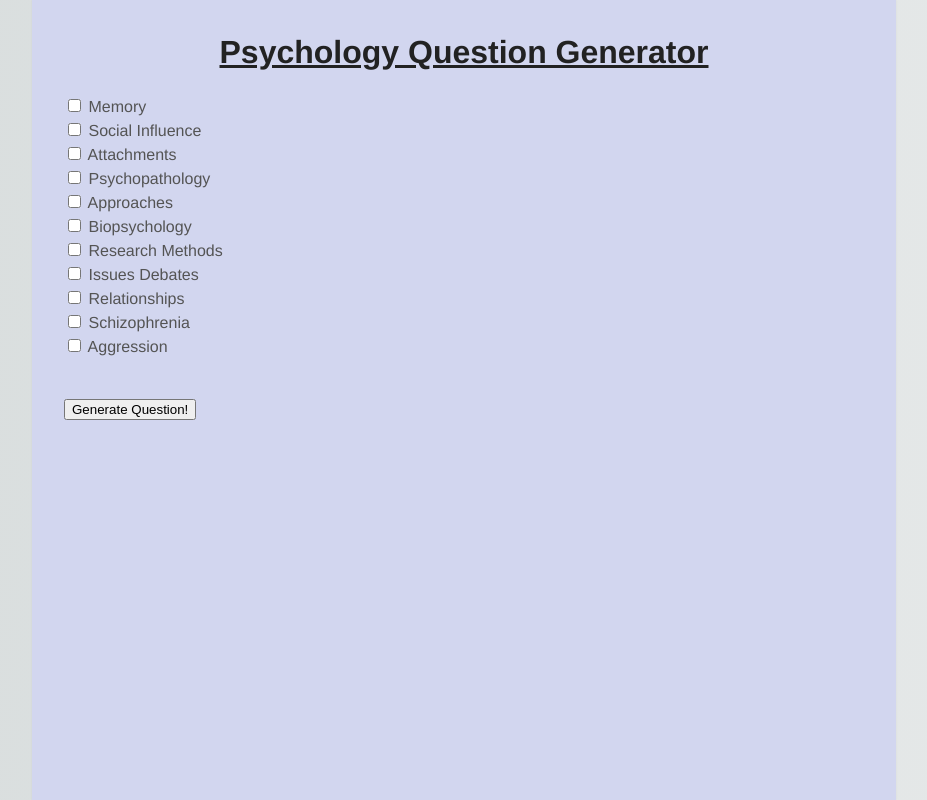
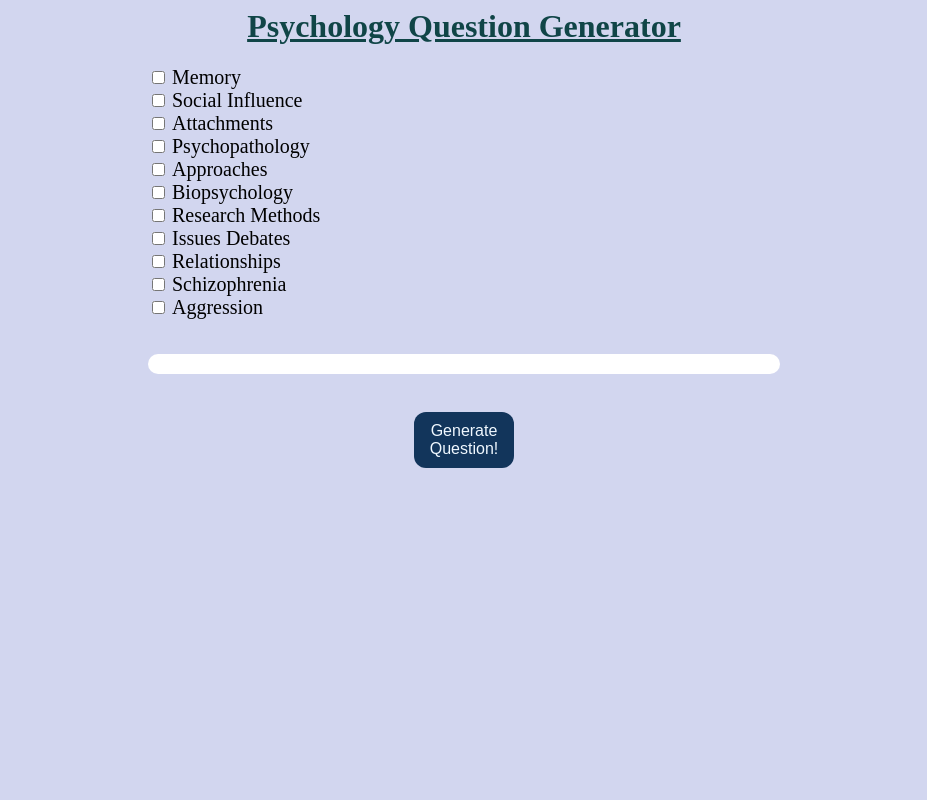
Before and after one commit to gwmanthorp/gwmanthorp.github.io, a plain HTML site: page index.html in a window 1280 px wide. Shown: the whole page, without its empty margins (176-1103 px from the left). Drawn offline with Linux system fonts and the light colour scheme; a script that the page names is missing.

Commit message:
Update main.css

```diff
--- a/main.css
+++ b/main.css
@@ -1,60 +1,51 @@
-html {
-    background: #e6e9e9;
-    background-image: linear-gradient(270deg, rgb(230, 233, 233) 0%, rgb(216, 221, 221) 100%);
-    -webkit-font-smoothing: antialiased;
+.text{
+    color: 104547;
 }
 
-body {
-    background: #fff;
-    box-shadow: 0 0 2px rgba(0, 0, 0, 0.06);
-    color: #545454;
-    font-family: "Helvetica Neue", Helvetica, Arial, sans-serif;
+.generateBtn{
+    position: absolute;
+    margin-left: 50%;
+    background-color: #12355B;
+    width: 100px;
+    border-style: none;
+    color: aliceblue;
+    text-align: center;
+    padding: 10px 14px;
     font-size: 16px;
-    line-height: 1.5;
-    margin: 0 auto;
-    max-width: 800px;
-    padding: 2em 2em 4em;
+    border-radius: 12px;
+    transition-duration: 0.2s;
+    transform: translate(-50%,0%);
+    white-space: pre-line;
 }
 
-h1, h2, h3, h4, h5, h6 {
-    color: #222;
-    font-weight: 600;
-    line-height: 1.3;
+.generateBtn:hover {
+  background-color: #8DB580; /* Green */
+  color: white;
 }
 
-h2 {
-    margin-top: 1.3em;
+.topicCheckbox{
+    position: static;
+    display: block;
+    margin-left: 50%;
+    transform: translate(-50%, 0%);
+    padding-bottom: 15px;
 }
 
-a {
-    color: #0083e8;
+.generateBtn{
+    position: relative;
+    display: block;
 }
 
-b, strong {
-    font-weight: 600;
+.topicCheckbox label{
+    font-size: 20px;
 }
 
-samp {
-    display: none;
+.question{
+    position: relative;
+    background-color: #FFFFFF;
+    padding: 10px;
+    border-radius: 12px;
+    margin-left: 50%;
+    font-size: 20px;
+    transform: translate(-50%, 0%);
 }
-
-img {
-    animation: colorize 2s cubic-bezier(0, 0, .78, .36) 1;
-    background: transparent;
-    border: 10px solid rgba(0, 0, 0, 0.12);
-    border-radius: 4px;
-    display: block;
-    margin: 1.3em auto;
-    max-width: 95%;
-}
-
-@keyframes colorize {
-    0% {
-        -webkit-filter: grayscale(100%);
-        filter: grayscale(100%);
-    }
-    100% {
-        -webkit-filter: grayscale(0%);
-        filter: grayscale(0%);
-    }
-}
```
